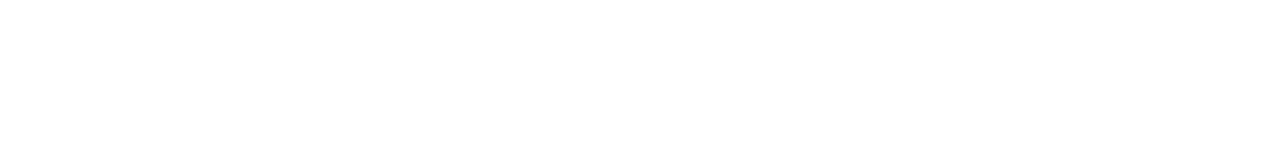
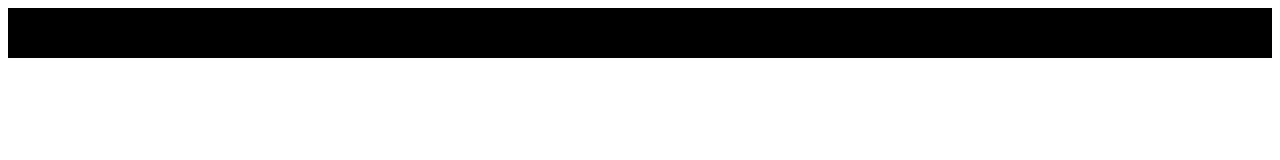
Before and after one commit to shodayuki/salon, a plain HTML site: page index.html in a window 1280 px wide. Drawn offline with Linux system fonts and the light colour scheme.

Commit message:
CSS 追加

```diff
--- a/index.html
+++ b/index.html
@@ -4,8 +4,9 @@
   <meta charset="UTF-8">
   <meta name="viewport" content="width=device-width, initial-scale=1.0">
   <title>Git練習</title>
+  <link rel="stylesheet" href="style.css">
 </head>
 <body>
-
+  <header></header>
 </body>
 </html>
--- /dev/null
+++ b/style.css
@@ -0,0 +1,5 @@
+header {
+  width: 100%;
+  height: 50px;
+  background-color: black;
+}
```
